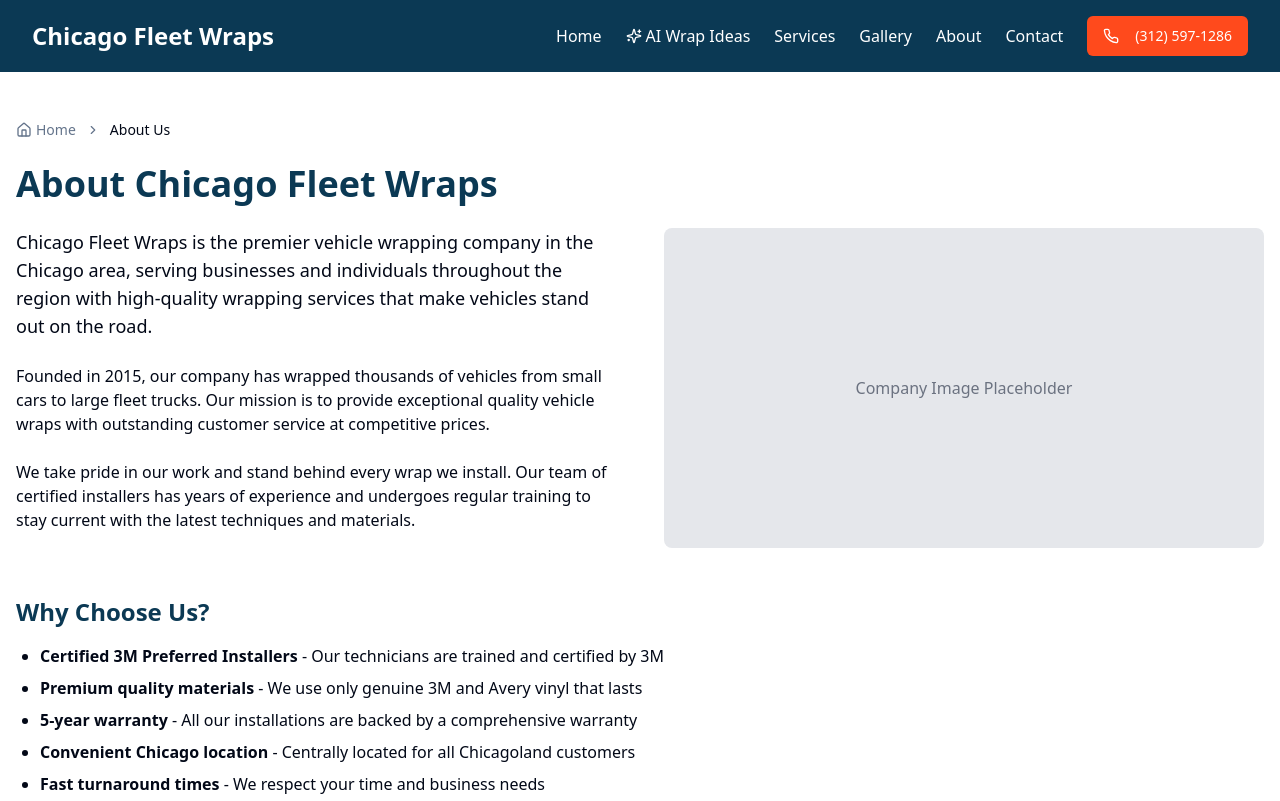
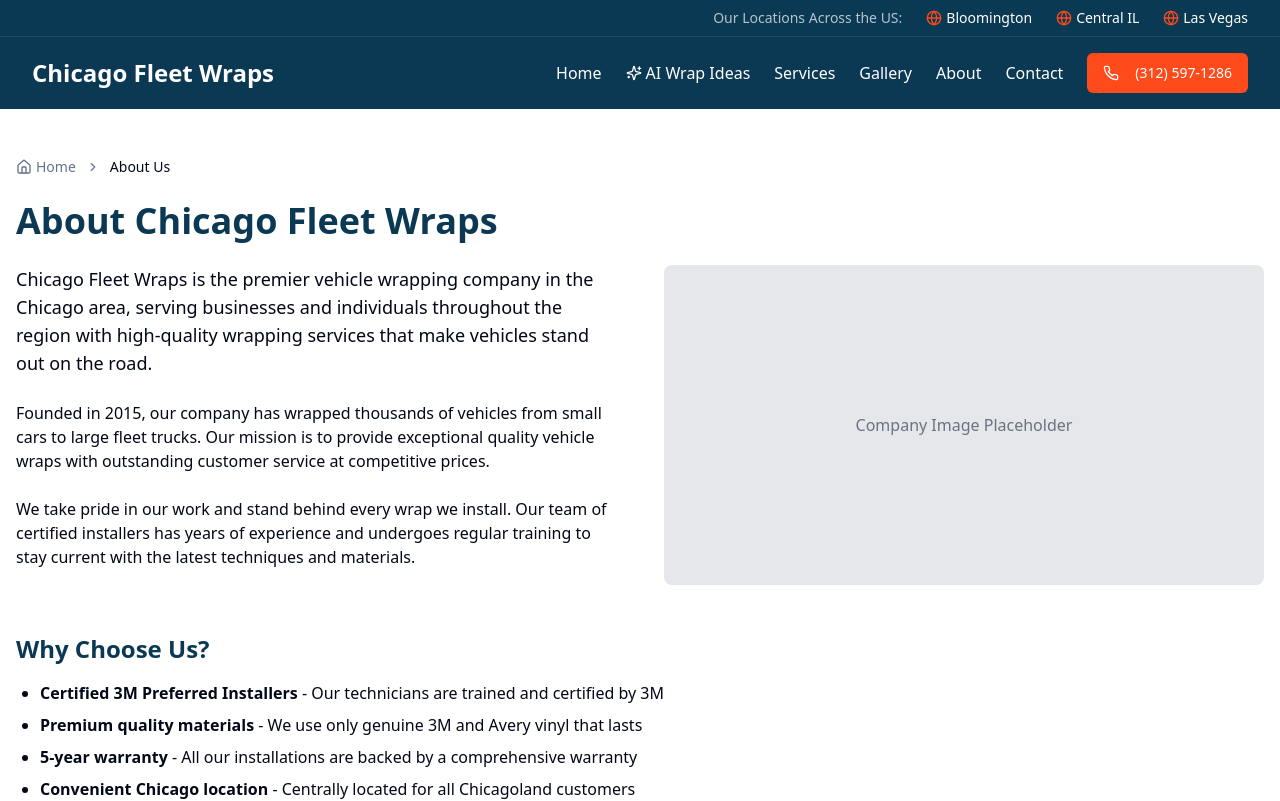
Before and after one commit to RoyWraps69/wrappingchicago, a React (Vite) app: page /about in a window 1280 px wide. Shown: the top 801 px of the page. Built offline with nearby package versions, Linux system fonts and the light colour scheme.

Commit message:
Add locations across US
Adds the "Locations Across the US" section to the top of the page.

```diff
--- a/src/components/Header.tsx
+++ b/src/components/Header.tsx
@@ -2,7 +2,7 @@
 import React, { useState } from 'react';
 import { Link } from 'react-router-dom';
 import { Button } from '@/components/ui/button';
-import { Phone, Menu, X, Sparkles } from 'lucide-react';
+import { Phone, Menu, X, Sparkles, Globe } from 'lucide-react';
 
 const Header = () => {
   const [isMenuOpen, setIsMenuOpen] = useState(false);
@@ -13,6 +13,43 @@ const Header = () => {
 
   return (
     <header className="bg-brand-navy text-white">
+      {/* Sister Companies Bar */}
+      <div className="bg-brand-navy/90 border-b border-white/10">
+        <div className="container mx-auto py-2 px-4 sm:px-6 lg:px-8">
+          <div className="flex flex-wrap justify-center md:justify-end gap-4 md:gap-6 text-sm">
+            <span className="text-white/70">Our Locations Across the US:</span>
+            <a
+              href="https://bloomingtoncarwraps.com"
+              target="_blank"
+              rel="noopener noreferrer"
+              className="flex items-center hover:text-brand-red transition-colors"
+            >
+              <Globe className="w-4 h-4 mr-1 text-brand-red" />
+              Bloomington
+            </a>
+            <a
+              href="https://centralimagewraps.com"
+              target="_blank"
+              rel="noopener noreferrer"
+              className="flex items-center hover:text-brand-red transition-colors"
+            >
+              <Globe className="w-4 h-4 mr-1 text-brand-red" />
+              Central IL
+            </a>
+            <a
+              href="https://lasvegascarwraps.com"
+              target="_blank"
+              rel="noopener noreferrer"
+              className="flex items-center hover:text-brand-red transition-colors"
+            >
+              <Globe className="w-4 h-4 mr-1 text-brand-red" />
+              Las Vegas
+            </a>
+          </div>
+        </div>
+      </div>
+
+      {/* Main Header */}
       <div className="container mx-auto py-4 px-4 sm:px-6 lg:px-8">
         <div className="flex justify-between items-center">
           <div>
```
